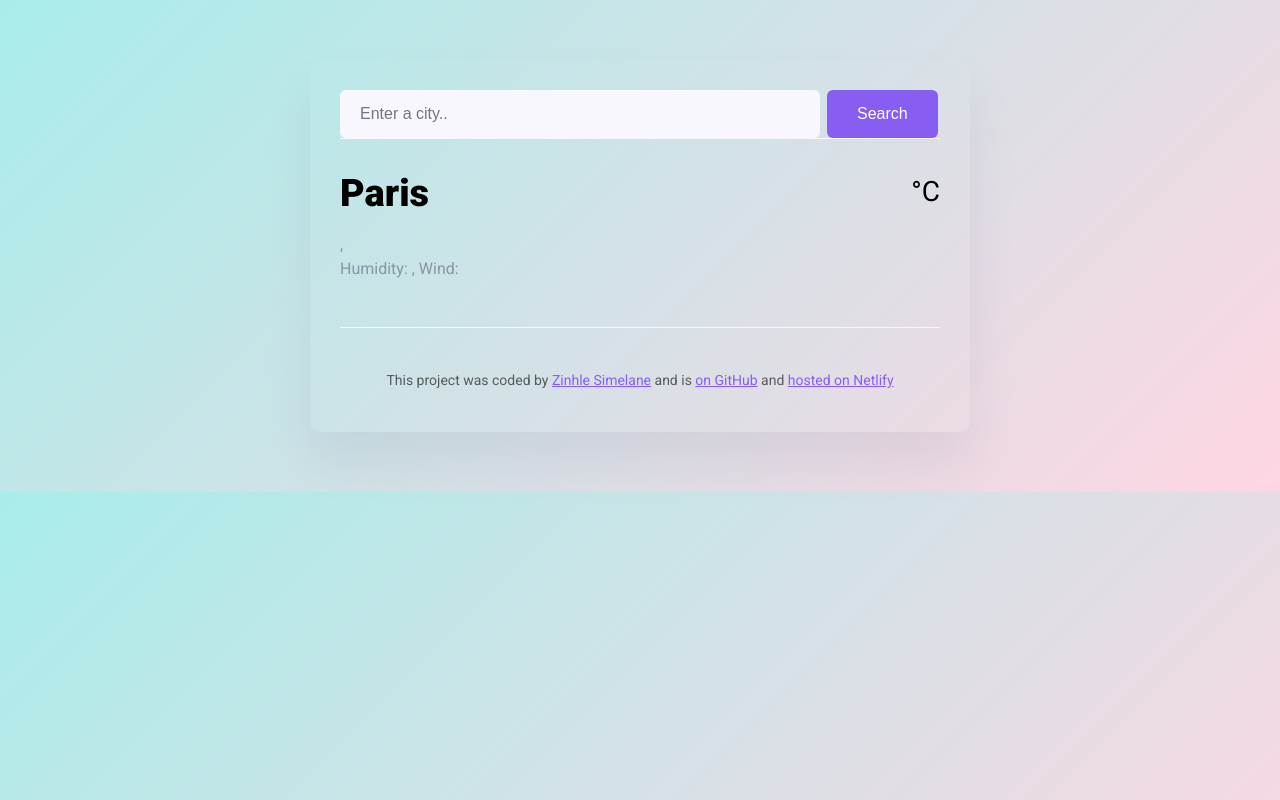
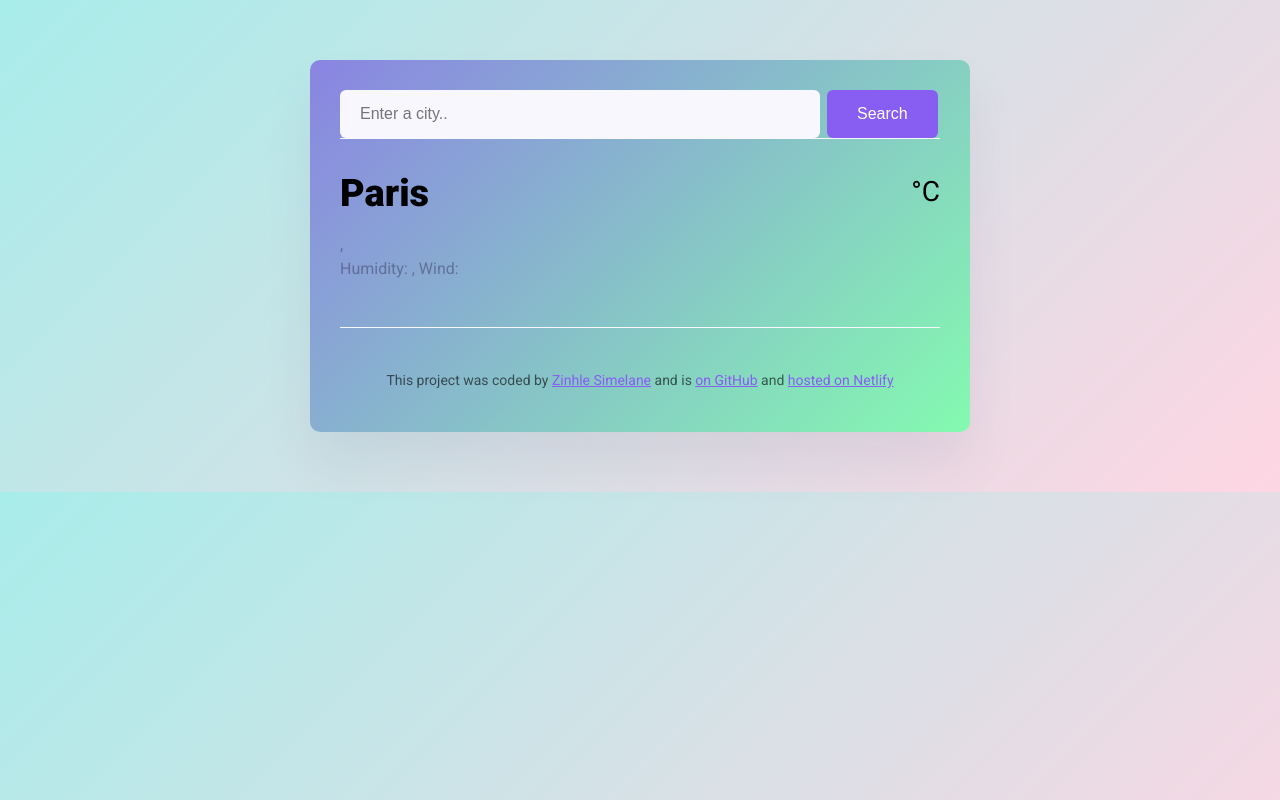
Before and after one commit to Zinhle-S/Weather-App-Homework, a plain HTML site: page index.html in a window 1280 px wide. Drawn offline with nearby package versions, Linux system fonts and the light colour scheme; no server answers.

Commit message:
Injected background gradient

```diff
--- a/src/styles.css
+++ b/src/styles.css
@@ -8,7 +8,7 @@ a {
 }
 
 .weather-app {
-  background: : linear-gradient(135deg, #3c67c1, #99c2e2);
+  background: linear-gradient(135deg, #8a84e2, #84fab0);
   max-width: 600px;
   margin: 60px auto;
   padding: 30px;
```
